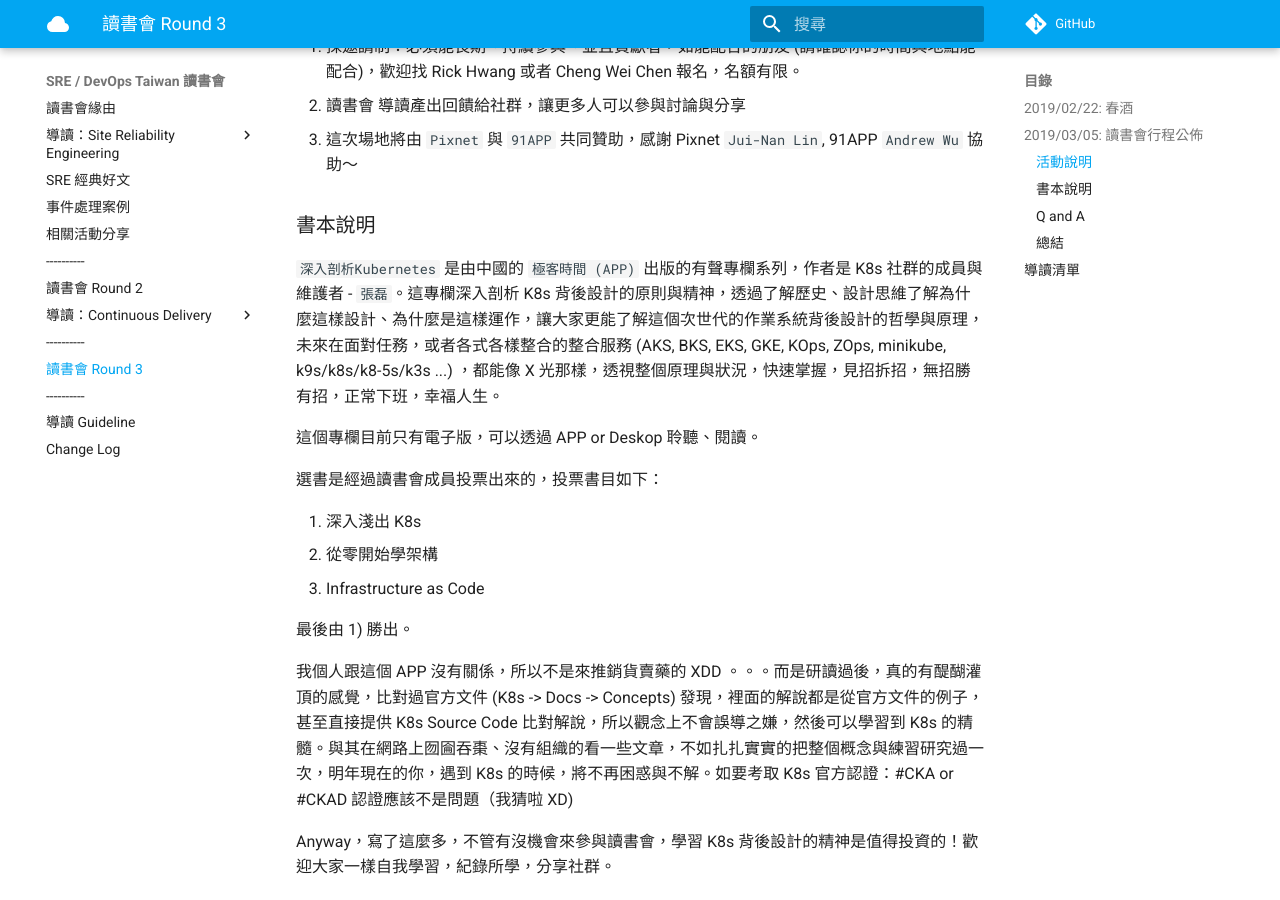
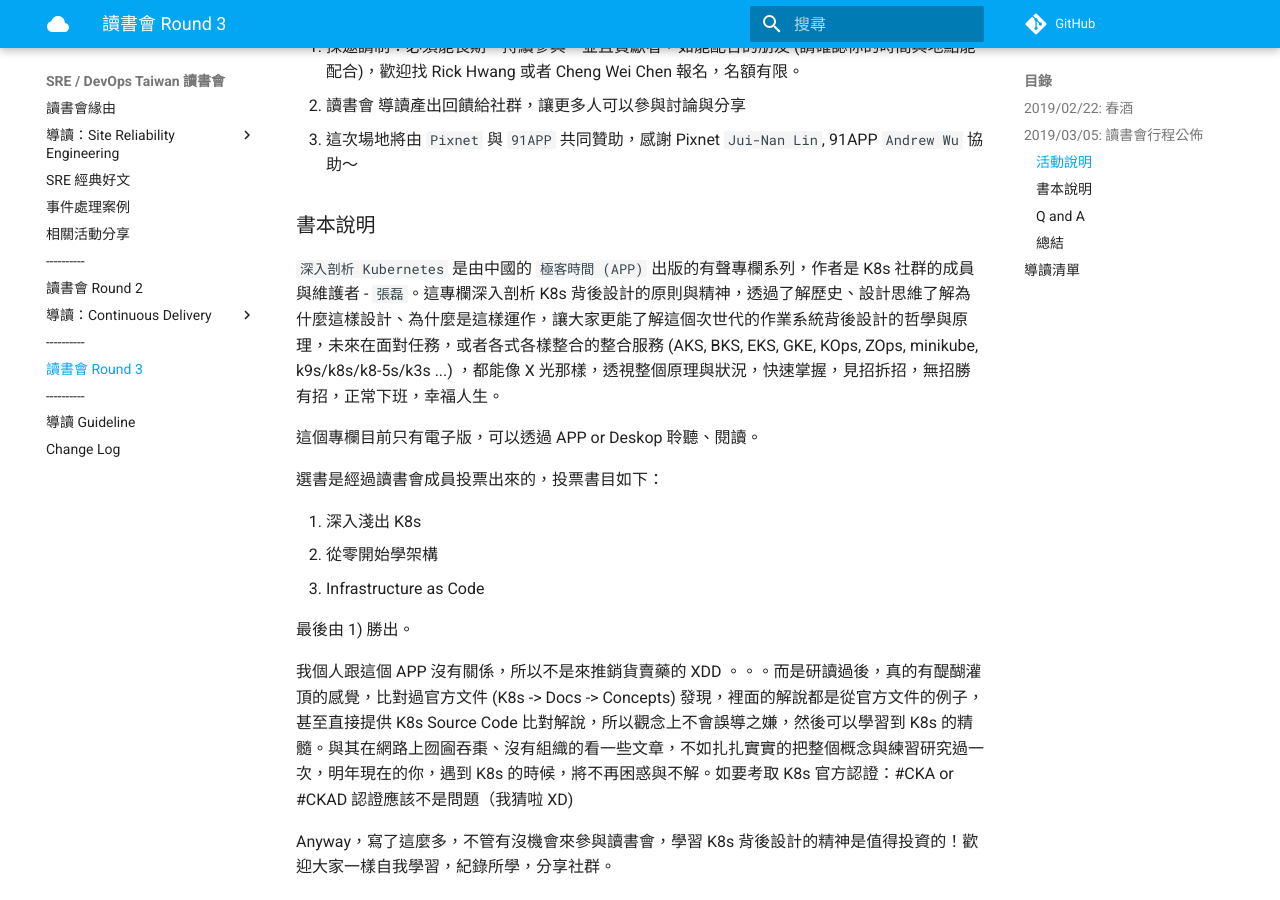
Before and after one commit to cross-community/study-area-docs, an MkDocs documentation site: the page built from docs/03_K8s.md, in a window 1280 px wide and 900 px high, scrolled down 2230 px. Built offline with MkDocs 1.6.1 and Material for MkDocs 9.7.7, drawn with Linux system fonts in a browser that asks for light colours; comment, search, counter and statistics services are not loaded.

Commit message:
update on 20190309-2354, comment:

```diff
--- a/docs/03_K8s.md
+++ b/docs/03_K8s.md
@@ -36,7 +36,7 @@ SRE 讀書會 Round 3 在 2019/02/22 舉辦春酒，Round 2 成員起吃飯聊
 
 ### 書本說明
 
-`深入剖析Kubernetes` 是由中國的 `極客時間 (APP)` 出版的有聲專欄系列，作者是 K8s 社群的成員與維護者 - `張磊`。這專欄深入剖析 K8s 背後設計的原則與精神，透過了解歷史、設計思維了解為什麼這樣設計、為什麼是這樣運作，讓大家更能了解這個次世代的作業系統背後設計的哲學與原理，未來在面對任務，或者各式各樣整合的整合服務 (AKS, BKS, EKS, GKE, KOps, ZOps, minikube, k9s/k8s/k8-5s/k3s ...) ，都能像 X 光那樣，透視整個原理與狀況，快速掌握，見招拆招，無招勝有招，正常下班，幸福人生。
+`深入剖析 Kubernetes` 是由中國的 `極客時間 (APP)` 出版的有聲專欄系列，作者是 K8s 社群的成員與維護者 - `張磊`。這專欄深入剖析 K8s 背後設計的原則與精神，透過了解歷史、設計思維了解為什麼這樣設計、為什麼是這樣運作，讓大家更能了解這個次世代的作業系統背後設計的哲學與原理，未來在面對任務，或者各式各樣整合的整合服務 (AKS, BKS, EKS, GKE, KOps, ZOps, minikube, k9s/k8s/k8-5s/k3s ...) ，都能像 X 光那樣，透視整個原理與狀況，快速掌握，見招拆招，無招勝有招，正常下班，幸福人生。
 
 這個專欄目前只有電子版，可以透過 APP or Deskop 聆聽、閱讀。
 
```
